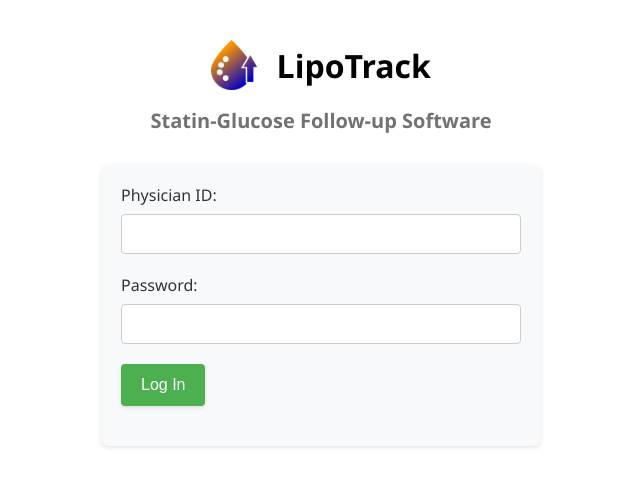
After one commit to SteevenRBH/BBT.HTI.508-Health-Software-Development-Project, a Flask app: page /login/ in a window 1280 px wide. The commit adds this page. Shown: the top 487 px of the page, without its empty margins (319-959 px from the left). Run offline with Flask 3, Linux system fonts and the light colour scheme; parts of the project's set-up code (start-up, migrations or seed data) failed here and were passed over.

Commit message:
Added log in and log out functionality.

```diff
--- a/app.py
+++ b/app.py
@@ -41,24 +41,39 @@ def calculate_age(birth_date_str):
     age = today.year - birth_date.year - ((today.month, today.day) < (birth_date.month, birth_date.day))
     return age
 
-@app.route("/", methods=["GET"])
+
+@app.route("/")
 def index():
-    # Default values for the plot and no data flag
-    patient_id = None
-    image_uri = None
-    show_ref_vals = True  # Set default to True
-    smooth_curves = False  # Set default to False
-    show_units = False  # Set default to False
-    medications = {}  # Initialize empty medications dictionary
+    return redirect(url_for('login'))
 
-    # Render the index page with all parameters
-    return render_template("index.html",
-                           patient_id=patient_id,
-                           image_uri=image_uri,
-                           show_ref_vals=show_ref_vals,
-                           smooth_curves=smooth_curves,
-                           show_units=show_units,
-                           medications=medications)
+@app.route("/login/", methods=["GET", "POST"])
+def login():
+    if request.method == "POST":
+        physician_id = request.form.get('physician_id')
+        password = request.form.get('password')
+        # This is a dummy login
+        if physician_id and password and physician_id == password:
+            # Default values for the plot and no data flag
+            patient_id = None
+            image_uri = None
+            show_ref_vals = True  # Set default to True
+            smooth_curves = False  # Set default to False
+            show_units = False  # Set default to False
+            medications = {}  # Initialize empty medications dictionary
+
+            # Render the overview page with all parameters
+            return render_template("overview.html",
+                                   patient_id=patient_id,
+                                   image_uri=image_uri,
+                                   show_ref_vals=show_ref_vals,
+                                   smooth_curves=smooth_curves,
+                                   show_units=show_units,
+                                   medications=medications)
+        else:
+            return render_template("login.html", error="Invalid credentials")
+
+    # GET request - show the login form
+    return render_template("login.html", error=None)
 
 
 @app.route("/overview/", methods=["GET", "POST"])
@@ -76,12 +91,19 @@ def overview():
     end_date = request.args.get('end_date')
 
     if patient_id is None:
-        return redirect(url_for('index'))
+        return render_template("overview.html",
+                               patient_id=None,
+                               image_uri=None,
+                               patient_not_found=False,
+                               show_ref_vals=True,
+                               smooth_curves=False,
+                               show_units=False,
+                               medications={})
 
     # Check if patient exists in database
     patient_id_exists, _ = patient_exists(fhir_data, patient_id)
     if not patient_id_exists:
-        return render_template("index.html",
+        return render_template("overview.html",
                                patient_id=patient_id,
                                patient_not_found=True,
                                show_ref_vals=show_ref_vals,
@@ -138,7 +160,7 @@ def overview():
     image_uri = generate_plot_uri(measurements, medications, cholest_ref, smooth_curves, show_units, alt_date_limits)
 
     # Render the overview page with all parameters
-    return render_template("index.html",
+    return render_template("overview.html",
                        patient_id=patient_id,
                        patient_info=patient_info,
                        image_uri=image_uri,
--- a/static/css/styles.css
+++ b/static/css/styles.css
@@ -38,6 +38,71 @@ h3 {
 
 .header-container h1 {
     margin: 0;  /* Remove default margins from h1 */
+}
+
+
+/* Login form styles */
+.login-form {
+    max-width: 400px;
+    margin: 0 auto;
+    padding: 20px;
+    background-color: #f8f9fa;
+    border-radius: 8px;
+    box-shadow: 0 2px 4px rgba(0, 0, 0, 0.1);
+}
+
+.login-form div {
+    margin-bottom: 20px;
+}
+
+.login-form label {
+    display: block;
+    margin-bottom: 8px;
+    color: #333;
+    font-weight: 500;
+}
+
+.login-form input[type="text"],
+.login-form input[type="password"] {
+    width: 100%;
+    padding: 10px;
+    font-size: 16px;
+    border: 1px solid #ccc;
+    border-radius: 4px;
+    box-sizing: border-box;
+    transition: border-color 0.3s ease;
+}
+
+.login-form input[type="text"]:focus,
+.login-form input[type="password"]:focus {
+    border-color: #4CAF50;
+    outline: none;
+    box-shadow: 0 0 5px rgba(76, 175, 80, 0.2);
+}
+
+/* Login error message */
+.login-error {
+    text-align: center;
+    margin-bottom: 20px;
+    padding: 10px;
+    background-color: #ffebee;
+    border-radius: 4px;
+    border: 1px solid #ffcdd2;
+    color: #dc3545;
+}
+
+/* Logout button styles */
+.logout-section {
+    margin-top: auto !important;
+    text-align: center;
+}
+
+.logout-btn {
+    background-color: #dc3545;
+}
+
+.logout-btn:hover {
+    background-color: #c82333;
 }
 
 /* Layout */
--- a/templates/details.html
+++ b/templates/details.html
@@ -171,6 +171,10 @@
 
 </div>
 
+<div class="logout-section">
+    <button onclick="window.location.href='/login/'" class="logout-btn">Log Out</button>
+</div>
+
 <script>
     // Redirect to the overview page
     function goToOverview() {
--- /dev/null
+++ b/templates/login.html
@@ -0,0 +1,35 @@
+<!doctype html>
+<html lang="en">
+<head>
+    <title>LipoTrack - Login</title>
+    <link rel="icon" type="image/png" href="{{ url_for('static', filename='img/logo.png') }}">
+    <link rel="stylesheet" href="{{ url_for('static', filename='css/styles.css') }}">
+</head>
+<body>
+
+    <div class="header-container">
+        <img src="{{ url_for('static', filename='img/logo.png') }}" alt="LipoTrack Logo">
+        <h1>LipoTrack</h1>
+    </div>
+    <h2>Statin-Glucose Follow-up Software</h2>
+
+    {% if error %}
+        <p class="login-error">{{ error }}</p>
+    {% endif %}
+
+    <form method="POST" class="login-form">
+        <div>
+            <label for="physician_id">Physician ID:</label>
+            <input type="text" id="physician_id" name="physician_id" required>
+        </div>
+        <div>
+            <label for="password">Password:</label>
+            <input type="password" id="password" name="password" required>
+        </div>
+        <div>
+            <button type="submit">Log In</button>
+        </div>
+    </form>
+
+</body>
+</html>
--- a/templates/index.html
+++ b/templates/overview.html
@@ -190,6 +190,10 @@
 
 </div>
 
+<div class="logout-section">
+    <button onclick="window.location.href='/login/'" class="logout-btn">Log Out</button>
+</div>
+
 <script>
     // Handle form submission for patient ID
     document.getElementById("patient-form").addEventListener("submit", function (e) {
```
